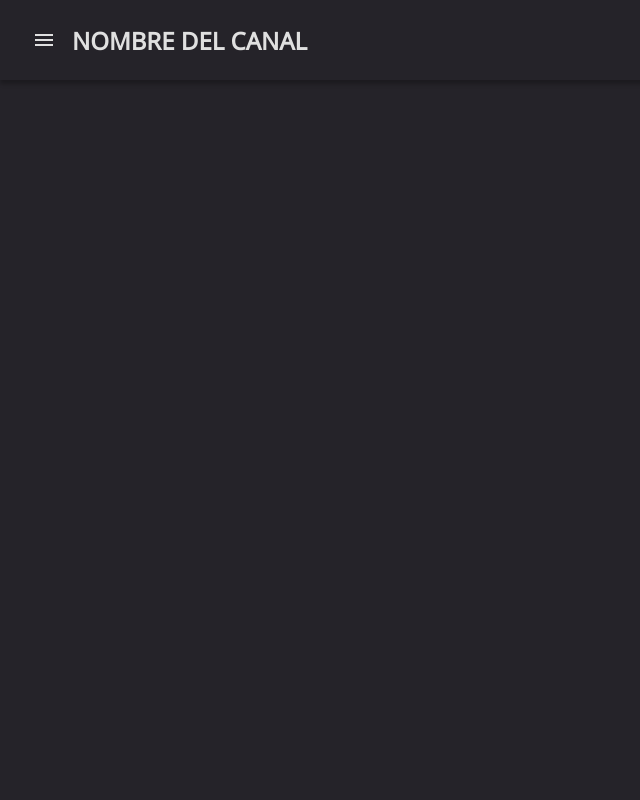
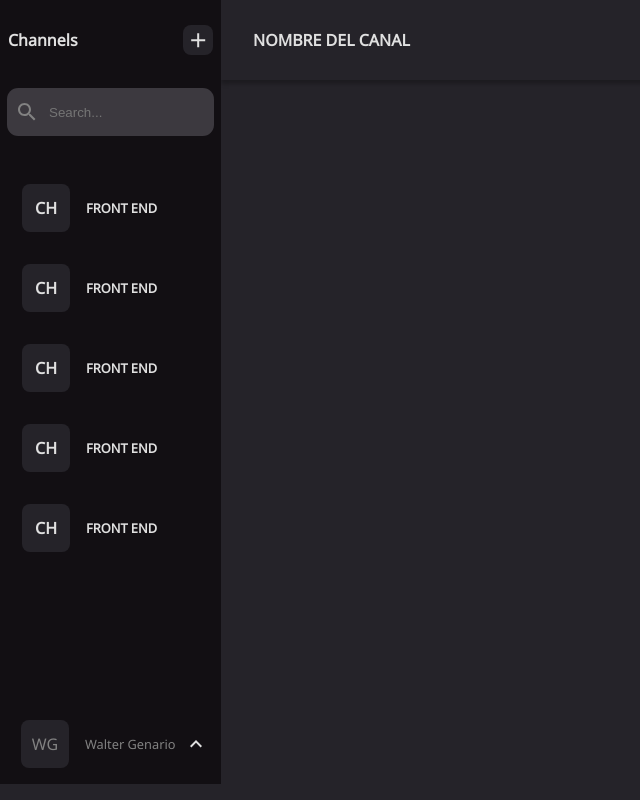
Before and after one commit to bernygena93/chat-app, a React (Create React App) app in the folder chat-react/: page / in a window 1280 px wide. Shown: the whole page, without its empty margins (0-640 px from the left). Built offline with nearby package versions, Linux system fonts and the light colour scheme.

Commit message:
drawer responsive

```diff
--- a/chat-react/src/App.scss
+++ b/chat-react/src/App.scss
@@ -1,5 +1,13 @@
 @import "./scss/variables.scss";
 
+::-webkit-scrollbar {
+  display: none;
+}
 body {
   background-color: $primary-color;
 }
+@media screen and (min-width: 769px) {
+  .app {
+    display: flex;
+  }
+}
--- a/chat-react/src/App.tsx
+++ b/chat-react/src/App.tsx
@@ -13,10 +13,10 @@ function App() {
   };
 
   return (
-    <>
+    <div className="app">
       <Drawer drawerToggle={handlerDrawer} drawerOpen={drawerOpen} />
       <Header drawerToggle={handlerDrawer} />
-    </>
+    </div>
   );
 }
 
--- a/chat-react/src/components/channel/channel.module.scss
+++ b/chat-react/src/components/channel/channel.module.scss
@@ -1,16 +1,12 @@
 @import "../../scss/variables.scss";
+@import "../../scss/mixins.scss";
 
 .container,
 .avatar {
-  display: flex;
-  justify-content: flex-start;
-  align-items: center;
-  gap: 1.5rem;
-  width: 90%;
+  @include display-flex(flex-start, center, 2rem);
+  @include styles-font();
+  width: 80%;
   height: 8vh;
-  color: $font-color;
-  font-weight: $title-weight;
-  font-size: $font-size;
 }
 .avatar {
   justify-content: center;
@@ -19,3 +15,15 @@
   width: 4rem;
   height: 4rem;
 }
+@media screen and (min-width: 1280px) {
+  .container {
+    gap: 1rem;
+  }
+  .avatar {
+    width: 3rem;
+    height: 3rem;
+  }
+  .name {
+    font-size: $font-size-d;
+  }
+}
--- a/chat-react/src/components/drawer/Menu.tsx
+++ b/chat-react/src/components/drawer/Menu.tsx
@@ -13,7 +13,7 @@ function Menu({ handlerSelected }: MenuProps) {
   return (
     <>
       <div className={styles.header}>
-        <h2>Channels</h2>
+        <h2 className={styles.title}>Channels</h2>
         <AddIcon className={styles.icon} />
       </div>
       <div className={styles.search}>
--- a/chat-react/src/components/drawer/drawer.module.scss
+++ b/chat-react/src/components/drawer/drawer.module.scss
@@ -1,4 +1,5 @@
 @import "../../scss/variables.scss";
+@import "../../scss/mixins.scss";
 
 .container {
   background-color: $secondary-color;
@@ -17,13 +18,10 @@
   transform: translateX(0%);
 }
 .header {
-  display: flex;
-  justify-content: space-between;
+  @include display-flex(space-between);
+  @include styles-font();
   padding: 0rem 0.5rem;
-  align-items: center;
   height: 10vh;
-  color: $font-color;
-  font-weight: $title-weight;
   .icon {
     background-color: $primary-color;
     border-radius: 0.5rem;
@@ -32,49 +30,39 @@
   }
 }
 .search {
-  display: flex;
-  justify-content: center;
-  align-items: center;
+  @include display-flex();
   width: 100%;
   height: 8vh;
 }
 .body,
 .bodyMembers {
-  display: flex;
+  @include display-flex(flex-start, center, 0.8rem);
   flex-direction: column;
-  justify-content: flex-start;
-  align-items: center;
-  gap: 0.2rem;
   width: 100%;
-  height: 72vh;
+  height: 66vh;
   overflow: auto;
 }
+.body {
+  margin-top: 2rem;
+}
 .bodyMembers {
-  height: 45vh;
+  height: 38vh;
 }
 .user {
-  display: flex;
-  justify-content: center;
-  align-items: center;
-  gap: 1.2rem;
+  @include display-flex(center, center, 1.2rem);
+  @include styles-font($font-size, $font-weight);
   height: 10vh;
-  font-size: $font-size;
-  font-weight: $font-weight;
   padding-left: 0.5rem;
 }
 .avatar,
 .name {
-  display: flex;
-  justify-content: flex-start;
+  @include display-flex(flex-start);
   width: 80%;
-  align-items: center;
   color: $font-name-color;
   font-size: $title-size;
 }
 .nameContainer {
-  display: flex;
-  justify-content: center;
-  align-items: center;
+  @include display-flex();
   width: 100%;
 }
 .avatar {
@@ -91,7 +79,7 @@
   position: fixed;
   padding: 1rem;
   right: 0;
-  margin-top: 0.9rem;
+  margin-top: 0.5rem;
   margin-right: -4.4rem;
   background-color: $secondary-color;
   color: $font-color;
@@ -99,12 +87,35 @@
   box-shadow: 2px 2px 2px 2px #00000040;
 }
 .description {
-  display: flex;
+  @include display-flex(flex-start);
   padding: 0rem 1.5rem;
-  justify-content: flex-start;
-  align-items: center;
   text-align: justify;
-  height: 17vh;
+  height: 19vh;
   color: $font-color;
   overflow: auto;
 }
+@media screen and (min-width: 1280px) {
+  .container {
+    position: relative;
+    transform: translateX(0%);
+    width: 20%;
+    box-shadow: none;
+  }
+  .title {
+    font-size: $font-size;
+  }
+  .user {
+    font-size: $font-size-d;
+  }
+  .closeButton {
+    display: none;
+  }
+  .body {
+    gap: 1rem;
+  }
+  .header {
+    .icon {
+      font-size: $icon-size-d;
+    }
+  }
+}
--- a/chat-react/src/components/member/member.module.scss
+++ b/chat-react/src/components/member/member.module.scss
@@ -1,16 +1,12 @@
 @import "../../scss/variables.scss";
+@import "../../scss/mixins.scss";
 
 .container,
 .avatar {
-  display: flex;
-  justify-content: flex-start;
-  align-items: center;
-  gap: 1.5rem;
+  @include display-flex(flex-start, center, 1.5rem);
+  @include styles-font();
   width: 80%;
   height: 8vh;
-  color: $font-color;
-  font-weight: $title-weight;
-  font-size: $font-size;
 }
 .avatar {
   justify-content: center;
--- a/chat-react/src/components/search/search.module.scss
+++ b/chat-react/src/components/search/search.module.scss
@@ -1,18 +1,14 @@
 @import "../../scss/variables.scss";
+@import "../../scss/mixins.scss";
 
 .container {
-  display: flex;
-  justify-content: flex-start;
-  align-items: center;
-  gap: 0.5rem;
+  @include display-flex(flex-start, center, 0.5rem);
+  @include styles-font($time-size, $font-weight, $font-name-color);
   padding-left: 0.5rem;
   background-color: $input-color;
   border-radius: 0.7rem;
   width: 90%;
   height: 75%;
-  color: $font-name-color;
-  font-size: $time-size;
-  font-weight: $font-weight;
 }
 
 .input {
--- a/chat-react/src/components/user/user.module.scss
+++ b/chat-react/src/components/user/user.module.scss
@@ -1,17 +1,17 @@
 @import "../../scss/variables.scss";
+@import "../../scss/mixins.scss";
 
 .container,
 .avatar {
-  display: flex;
-  justify-content: center;
-  align-items: center;
+  @include display-flex();
 }
 .container {
   gap: 1.2rem;
+  width: 80%;
   height: 10vh;
   font-size: $font-size;
   font-weight: $font-weight;
-  padding: 0rem 1.5rem;
+  padding: 0rem 1.4rem;
 }
 .avatar {
   background-color: $primary-color;
@@ -21,6 +21,7 @@
   color: $font-name-color;
 }
 .name {
+  @include display-flex(flex-start);
   display: flex;
   justify-content: flex-start;
   width: 60%;
@@ -30,6 +31,25 @@
   font-weight: $font-weight;
 }
 .iconUser {
+  position: fixed;
+  right: 0;
+  margin-right: 1rem;
   color: $font-color;
   font-size: $icon-size;
 }
+@media screen and (min-width: 1280px) {
+  .container {
+    padding: 0rem 1.1rem;
+    gap: 1rem;
+  }
+  .avatar {
+    width: 3rem;
+    height: 3rem;
+  }
+  .name {
+    font-size: $font-size-d;
+  }
+  .iconUser {
+    margin-right: 0.8rem;
+  }
+}
--- /dev/null
+++ b/chat-react/src/scss/mixins.scss
@@ -0,0 +1,18 @@
+@import "./variables.scss";
+
+@mixin display-flex($justify: center, $align: center, $gap: 0rem) {
+  display: flex;
+  justify-content: $justify;
+  align-items: $align;
+  gap: $gap;
+}
+
+@mixin styles-font(
+  $size: $font-size,
+  $weight: $title-weight,
+  $color: $font-color
+) {
+  font-size: $size;
+  font-weight: $weight;
+  color: $color;
+}
--- a/chat-react/src/scss/variables.scss
+++ b/chat-react/src/scss/variables.scss
@@ -9,6 +9,7 @@ $font-name-color: #828282;
 $font-color: #e0e0e0;
 $button-color: #2f80ed;
 
+// mobile
 $title-size: 1.5rem;
 $name-size: 1.2rem;
 $font-size: 1rem;
@@ -17,3 +18,10 @@ $time-size: 1rem;
 $title-weight: 700;
 $channel-weight: 700;
 $font-weight: 500;
+
+// desktop
+$title-size-d: 1rem;
+$name-size-d: 0.8rem;
+$font-size-d: 0.8rem;
+$icon-size-d: 1.5rem;
+$time-size-d: 0.8rem;
--- a/chat-react/src/views/header/Header.tsx
+++ b/chat-react/src/views/header/Header.tsx
@@ -9,7 +9,9 @@ type HeaderProps = {
 function Header({ drawerToggle }: HeaderProps) {
   return (
     <div className={styles.container}>
-      <MenuIcon className={styles.title} onClick={() => drawerToggle()} />
+      <div className={styles.iconContainer}>
+        <MenuIcon className={styles.title} onClick={() => drawerToggle()} />
+      </div>
       <h1 className={styles.title}>NOMBRE DEL CANAL</h1>
     </div>
   );
--- a/chat-react/src/views/header/header.module.scss
+++ b/chat-react/src/views/header/header.module.scss
@@ -1,12 +1,10 @@
 @import "../../scss/variables.scss";
+@import "../../scss/mixins.scss";
 
 .container {
+  @include display-flex(flex-start, center, 1rem);
   position: fixed;
-  display: flex;
-  justify-content: flex-start;
-  align-items: center;
   padding-left: 2rem;
-  gap: 1rem;
   width: 100%;
   height: 10vh;
   background-color: $primary-color;
@@ -16,7 +14,22 @@
   .title {
     font-size: $title-size;
   }
+  .iconContainer {
+    @include display-flex();
+  }
   .icon {
     font-size: $icon-size;
   }
 }
+
+@media screen and (min-width: 1280px) {
+  .container {
+    position: relative;
+    .title {
+      font-size: $font-size;
+    }
+    .iconContainer {
+      display: none;
+    }
+  }
+}
```
